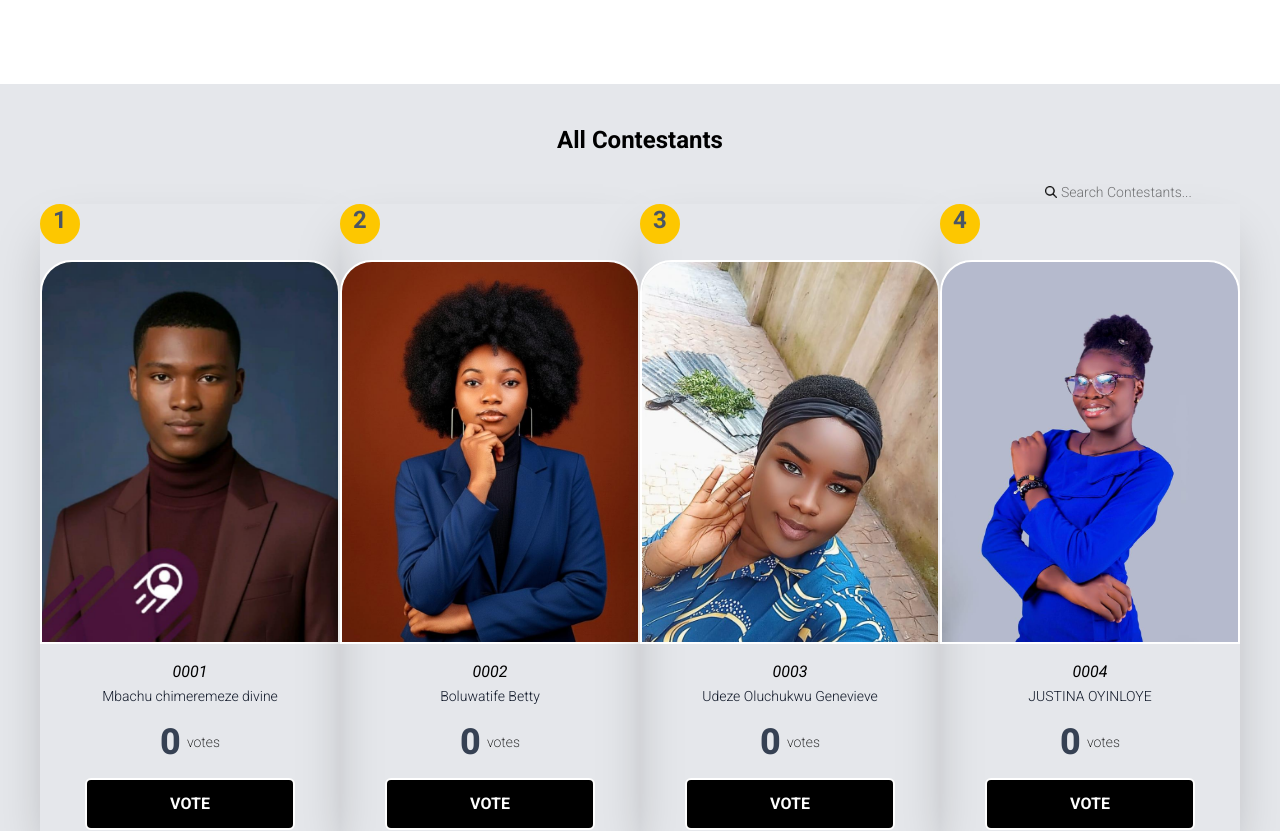
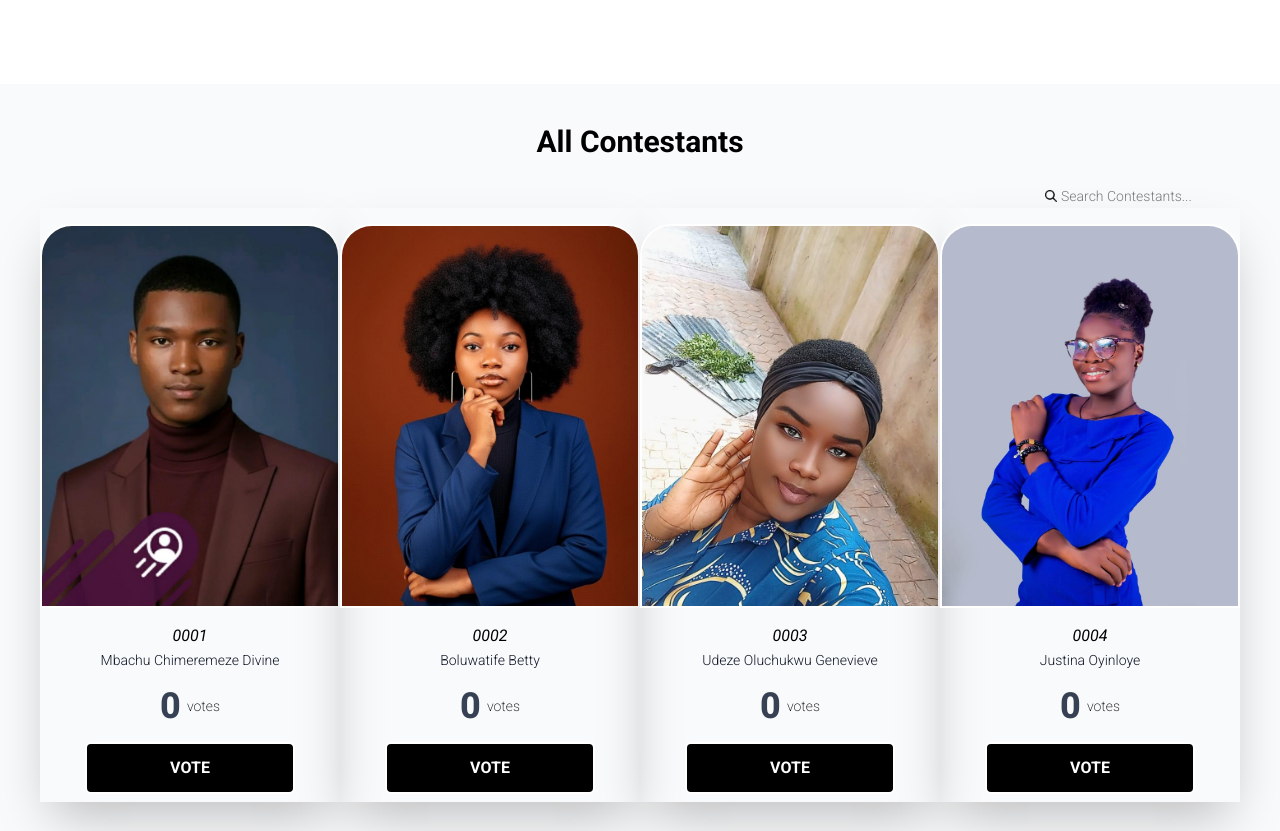
Before and after one commit to isaiah973/rankingSystem, a React (Vite) app: page / in a window 1280 px wide. Shown: the part 1180-2011 px from the top of the page. Built offline with nearby package versions, Linux system fonts and the light colour scheme.

Commit message:
corrected contestants' mistake

```diff
--- /dev/null
+++ b/src/Components/Footer.jsx
@@ -0,0 +1,39 @@
+import React from "react";
+import { Link } from "react-router-dom";
+
+const Footer = () => {
+  return (
+    <footer className="bg-black text-white py-8 mt-16">
+      <div className="max-w-6xl mx-auto px-6 flex flex-col md:flex-row items-center justify-between">
+
+        <h2 className="text-xl font-bold mb-4 md:mb-0">TESWA</h2>
+
+        {/* Footer Links */}
+        <div className="flex flex-wrap justify-center gap-6 text-sm">
+          <Link to="/" className="hover:text-gray-300 transition">
+            Home
+          </Link>
+          <Link to="/contact" className="hover:text-gray-300 transition">
+            Contact
+          </Link>
+          <Link to="/rules" className="hover:text-gray-300 transition">
+            Rules
+          </Link>
+          <Link to="/payment" className="hover:text-gray-300 transition">
+            Payment Page
+          </Link>
+          <Link to="/events" className="hover:text-gray-300 transition">
+            Upcoming Events
+          </Link>
+        </div>
+      </div>
+
+      {/* Divider */}
+      <div className="border-t border-gray-700 mt-6 pt-4 text-center text-sm text-gray-400">
+        © {new Date().getFullYear()} TESWA Competition 2025. All rights reserved.
+      </div>
+    </footer>
+  );
+};
+
+export default Footer;
--- a/src/Components/Navbar.jsx
+++ b/src/Components/Navbar.jsx
@@ -95,6 +95,9 @@ const Navbar = () => {
 
     </div>
   )
-}
+
+
+};
+
 
 export default Navbar
--- a/src/Components/RankedContestants.jsx
+++ b/src/Components/RankedContestants.jsx
@@ -15,9 +15,9 @@ export default function RankedContestants() {
 
   return (
 
-    <div className="p-10 bg-gray-200 font-[Roboto]">
+    <div className="p-10 bg-gray-50 font-[Roboto]">
       <div>
-        <h1 className="text-2xl font-bold mb-6 text-center">All Contestants</h1>
+        <h1 className="text-3xl font-bold mb-6 text-center">All Contestants</h1>
         <div className="flex items-center justify-end">
             <img className="w-3" src="/icons/search (1).png" alt="search icon" />
 
@@ -38,11 +38,11 @@ export default function RankedContestants() {
             className="shadow-2xl bg-gray-000 space-y-4 flex flex-col items-center transform hover:-translate-y-2 transition-all duration-300"
           >
             <div className="w-full">
-              <div className="border-2 border-yellow-400 w-10 h-10 rounded-[50%] bg-yellow-400 flex items-center justify-center">
+              {/* <div className="border-2 border-yellow-400 w-10 h-10 rounded-[50%] bg-yellow-400 flex items-center justify-center">
                 <span className="text-2xl font-bold text-gray-600 mb-2">
               {index + 1}
             </span>
-              </div>
+              </div> */}
             </div>
             <div className="h-96 w-full">
               <img
--- a/src/Data/Contestants.jsx
+++ b/src/Data/Contestants.jsx
@@ -1,11 +1,11 @@
 const Contestants = [
-  { id: 1, name: "Mbachu chimeremeze divine ", profileImage: "/Images/Mbachuchimeremezedivine.jpeg", votes: 0, contestantId: "0001" },
+  { id: 1, name: "Mbachu Chimeremeze Divine ", profileImage: "/Images/Mbachuchimeremezedivine.jpeg", votes: 0, contestantId: "0001" },
 
   { id: 2, name: "Boluwatife Betty", profileImage: "/Images/BoluwatifeBetty.jpeg", votes: 0, contestantId: "0002" },
 
   { id: 3, name: "Udeze Oluchukwu Genevieve", profileImage: "/Images/UdezeOluchukwuGenevieve.jpeg", votes: 0, contestantId: "0003" },
 
-  { id: 4, name: "JUSTINA OYINLOYE", profileImage: "/Images/Justinaoyinloye.jpeg", votes: 0, contestantId: "0004" },
+  { id: 4, name: "Justina Oyinloye", profileImage: "/Images/Justinaoyinloye.jpeg", votes: 0, contestantId: "0004" },
 
   { id: 5, name: "Favour Chinaza Basil", profileImage: "/Images/FavourChinazaBasil.jpeg", votes: 0, contestantId: "0005" },
 
@@ -63,7 +63,7 @@ const Contestants = [
 
   { id: 31, name: "The Anita", profileImage: "/Images/TheAnita.jpeg", votes: 0, contestantId: "0031" },
 
-  { id: 32, name: "AnthonyEstherWueseter", profileImage: "/Images/AnthonyEstherWueseter.jpeg", votes: 0, contestantId: "0032" },
+  { id: 32, name: "Anthony Esther Wueseter", profileImage: "/Images/AnthonyEstherWueseter.jpeg", votes: 0, contestantId: "0032" },
 
   { id: 33, name: "Chigozirim Prisca", profileImage: "/Images/ChigozirimPrisca.jpeg", votes: 0, contestantId: "0033" },
 
--- a/src/Pages/Home.jsx
+++ b/src/Pages/Home.jsx
@@ -2,6 +2,7 @@ import React from "react"
 import Navbar from "../Components/Navbar"
 import RankedContestants from "../Components/RankedContestants"
 import TopThree from "../Components/TopThree"
+import Footer from "../Components/Footer"
 
 const Home = () => {
   return (
@@ -9,6 +10,7 @@ const Home = () => {
       <Navbar />
       <TopThree />
       <RankedContestants />
+      <Footer />
     </div>
   )
 }
--- a/src/Pages/PaymentPage.jsx
+++ b/src/Pages/PaymentPage.jsx
@@ -1,4 +1,5 @@
 import React from "react";
+import Footer from "../Components/Footer";
 
 const PaymentPage = () => {
   const handleSendReceipt = () => {
@@ -47,7 +48,11 @@ const PaymentPage = () => {
         </button>
       </div>
     </div>
+
+
   );
+  <Footer />
 };
 
+
 export default PaymentPage;
```
